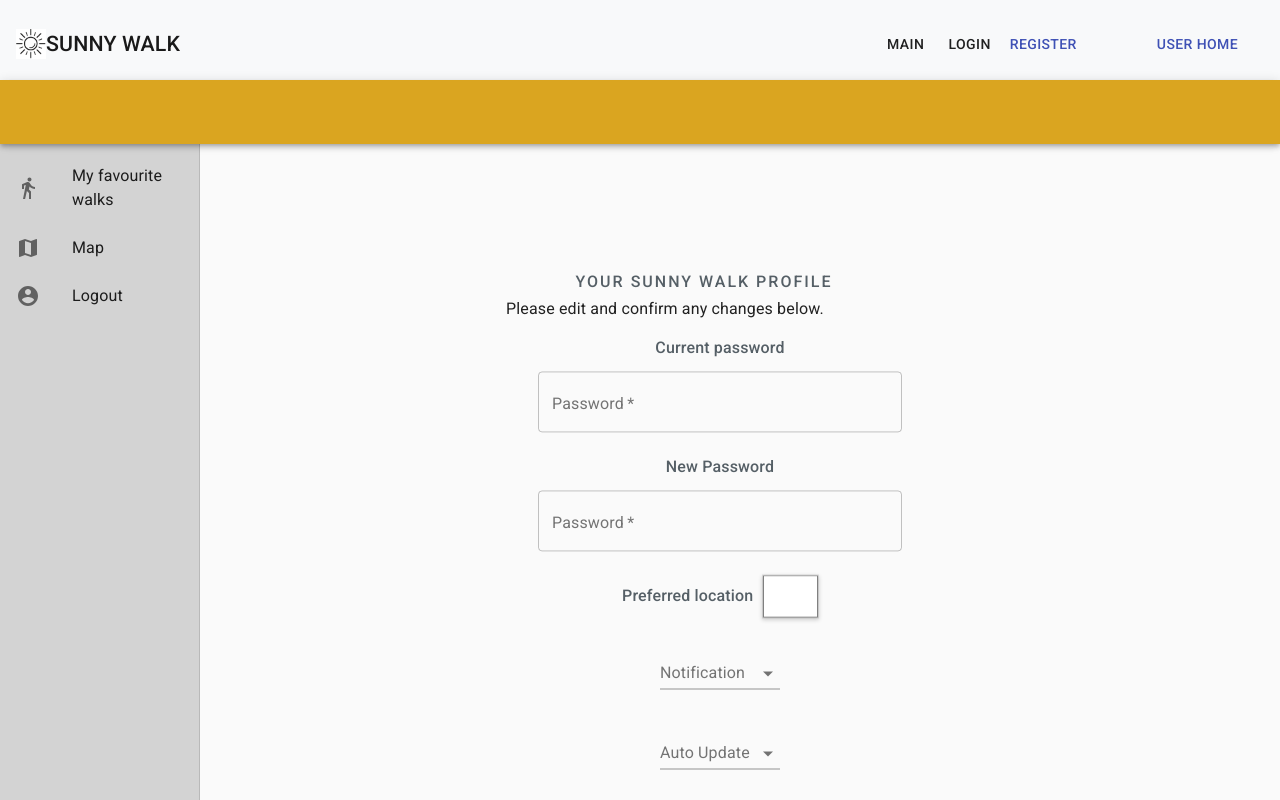
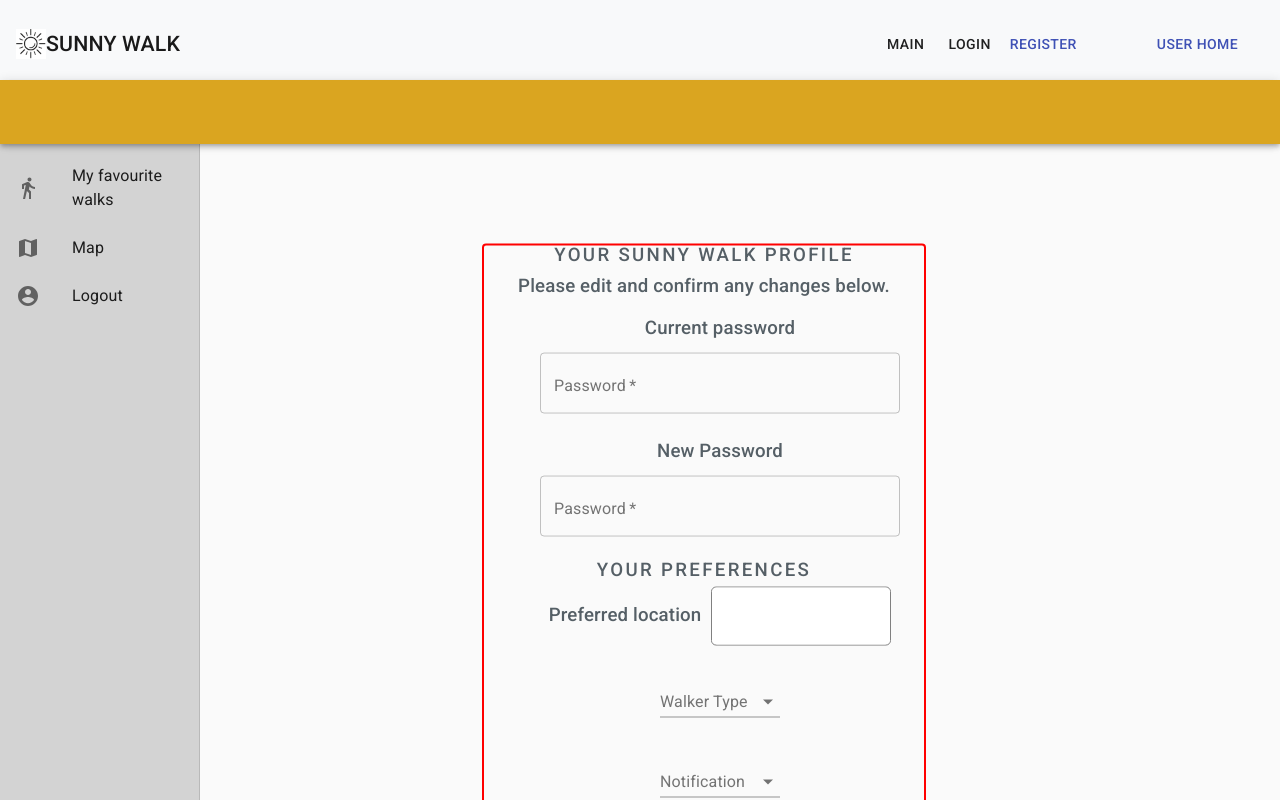
Before and after one commit to CodeBendersTR/sunnywalk-frontend, a React (Create React App) app: page /profile in a window 1280 px wide. Shown: the top 800 px of the page. Built offline with nearby package versions, Linux system fonts and the light colour scheme.

Commit message:
[F3008] Updated features and styling on Profile Page

```diff
--- a/src/components/AutoCompleteText/AutoCompleteText.css
+++ b/src/components/AutoCompleteText/AutoCompleteText.css
@@ -1,22 +1,25 @@
 .AutoCompleteText{
     display:inline-table;
     margin-left:10px;
-    width: 15%;
+    width: 50%;
     border: 1px solid gray;
-    box-shadow: 0 0 0 1px rgba(0,0,0,.1), 0 2px 4px 1px rgba(0,0,0,.18);
-    font-family: Arial, Helvetica, sans-serif;
-    font-size: 14px;
-    color: rgba(0,0,0,0.73);
+    font-family: "Roboto", "Helvetica", "Arial", sans-serif;
+    font-size: inherit;
+    background-color: inherit;
+    border-radius: 5px 5px 5px 5px;
+
 }
 
 .AutoCompleteText input{
     width: 100%;
     border: none;
-    font-family: Arial, Helvetica, sans-serif;
+    font-family: "Roboto", "Helvetica", "Arial", sans-serif;
     font-size: 14px;
-    color: rgba(0,0,0,0.73);
-    padding: 10px 5px;
+    /* color: rgba(0,0,0,0.73); */
+    padding: 18.5px 14px;
     box-sizing: border-box;
+    border-radius: 5px 5px 5px 5px;
+    border-color: grey;
     outline: none;
 }
 .AutoCompleteText ul {
@@ -24,6 +27,7 @@
     text-align: left;
     margin: 0;
     padding: 0;
+    font-size: 14px;
     border-top: 1px solid gray;
 }
 .AutoCompleteText ul::before{
--- a/src/components/AutoCompleteText/AutoCompleteText.js
+++ b/src/components/AutoCompleteText/AutoCompleteText.js
@@ -49,7 +49,7 @@ export default class AutoCompleteText extends React.Component{
     render(){
         const {text} = this.state;
         return(
-            <div className="AutoCompleteText">
+            <div className="AutoCompleteText input">
                 <input value={text} onChange={this.onTextChanged} type="text" />
                 {this.renderSuggestions()}
             </div>
--- /dev/null
+++ b/src/components/BoxSx/BoxSx.js
@@ -0,0 +1,18 @@
+import * as React from 'react';
+import Box from '@material-ui/core/Box';
+
+export default function BoxSx() {
+  return (
+    <Box
+      sx={{
+        width: 300,
+        height: 300,
+        bgcolor: 'primary.dark',
+        ':hover': {
+          backgroundColor: 'primary.main',
+          opacity: [0.9, 0.8, 0.7],
+        },
+      }}
+    />
+  );
+}
--- a/src/components/LoginForm/LoginForm.js
+++ b/src/components/LoginForm/LoginForm.js
@@ -19,7 +19,7 @@ function SignIn() {
             <div className="paper">
 
                 <Typography component="h1" variant="h5">
-                    Log in
+                    Login
                 </Typography>
 
                 <form className="form" noValidate>
@@ -55,7 +55,7 @@ function SignIn() {
                         className="submit"
                         href="../home"
                     >
-                        Log In
+                        LogIn
                     </Button>
 
                     <Grid container>
--- a/src/components/MultiSelect/MultiSelect.js
+++ b/src/components/MultiSelect/MultiSelect.js
@@ -35,8 +35,20 @@ const MenuProps = {
     },
 };
 
+const WalkerTypeSettings = [
+    "Active wheelchair",
+    "Electronic wheelchair",
+    "Pram",
+    "Push walker",
+    "Scooter",
+    "Skater/Rollerblades",
+    "Walker",
+    "With Pet(s)",
+    "With Family",
+    "Other",
+];
 const NotificationSettings = ["Email", "Web Notification"];
-const WeatherPreference = ["Sunny", "Cloudy", "Raining", "Snow", "Windy"];
+const WeatherPreference = ["Sunny", "Partly Sunny", "Cloudy", "Raining", "Snow", "Windy"];
 
 function getStyles(name, objectName, theme) {
     return {
@@ -45,6 +57,43 @@ function getStyles(name, objectName, theme) {
                 ? theme.typography.fontWeightRegular
                 : theme.typography.fontWeightMedium,
     };
+}
+
+function WalkerType() {
+    const classes = useStyles();
+    const theme = useTheme();
+    const [notificationName, setNotificationName] = React.useState([]);
+
+    const handleChange = (event) => {
+        setNotificationName(event.target.value);
+    };
+
+    return (
+        <div>
+            <FormControl className={classes.formControl}>
+                <InputLabel id="demo-mutiple-notification-label">Walker Type</InputLabel>
+                <Select
+                    labelId="demo-mutiple-notification-label"
+                    id="demo-mutiple-notification"
+                    multiple
+                    value={notificationName}
+                    onChange={handleChange}
+                    input={<Input />}
+                    MenuProps={MenuProps}
+                >
+                    {WalkerTypeSettings.map((notification) => (
+                        <MenuItem
+                            key={notification}
+                            value={notification}
+                            style={getStyles(notification, notificationName, theme)}
+                        >
+                            {notification}
+                        </MenuItem>
+                    ))}
+                </Select>
+            </FormControl>
+        </div>
+    );
 }
 
 function NotificationPreferenceSelect() {
@@ -121,4 +170,4 @@ function WeatherPreferenceSelect() {
     );
 }
 
-export { WeatherPreferenceSelect, NotificationPreferenceSelect };
+export { WeatherPreferenceSelect, NotificationPreferenceSelect, WalkerType };
--- a/src/components/ProfileForm/ProfileForm.css
+++ b/src/components/ProfileForm/ProfileForm.css
@@ -3,7 +3,7 @@
     text-align: center;
     color: #555f66;
     font-family: "Roboto", Helvetica, sans-serif;
-    font-size: 12pt;
+    font-size: 14pt;
     font-weight: 500;
 }
 
@@ -17,8 +17,8 @@
     top: 75%;
     left: 55%;
     transform: translate(-50%, -50%);
-    /* border: 2px solid red;
-    border-radius: 4px; */
+    border: 2px solid red;
+    border-radius: 4px;
 }
 
     .body {
@@ -29,7 +29,7 @@
         text-align: center;
         color: #555f66;
         font-family: "Roboto", "Helvetica", "Arial", sans-serif;
-        font-size: 16pt !important;
+        font-size: 16pt;
         font-weight: 500;
     }
 
--- a/src/components/ProfileForm/ProfileForm.js
+++ b/src/components/ProfileForm/ProfileForm.js
@@ -5,19 +5,20 @@ import {
     UkCities,
     WeatherPreferenceSelect,
     NotificationPreferenceSelect,
+    WalkerType,
     SingleSelects,
 } from "../../components";
 
 import TextField from "@material-ui/core/TextField";
 import { Button, Container } from "@material-ui/core";
 
+
 function ProfileForm() {
     return (
         <div>
             <Container className="profile-form-container" component="main" maxWidth="xs">
                     <h1 className="Profile">Your Sunny Walk Profile</h1>
-                        <p>Please edit and confirm any changes below.</p>
-
+                        <p className="Profile">Please edit and confirm any changes below.</p>
                     <ul className="selectTest Profile ">
                         Current password
                         <TextField
@@ -29,7 +30,6 @@ function ProfileForm() {
                             margin="normal"
                             required
                             fullWidth
-
                         />
                     </ul>
                     <ul className="selectTest Profile ">
@@ -45,16 +45,20 @@ function ProfileForm() {
                             fullWidth
                         />
                     </ul>
+                    <h1 className="Profile" text-align="left" >Your Preferences</h1>
                     <ul className="Profile">
                         Preferred location
                         <AutoCompleteText items={UkCities} />
                     </ul>
                     <ul className="Profile">
+                        <WalkerType></WalkerType>
+                    </ul>
+                    <ul className="Profile">
                         <NotificationPreferenceSelect></NotificationPreferenceSelect>
                     </ul>
-                    <ul className="Profile">
+                    {/* <ul className="Profile">
                         <SingleSelects></SingleSelects>
-                    </ul>
+                    </ul> */}
                     <ul className="Profile">
                         <WeatherPreferenceSelect></WeatherPreferenceSelect>
                     </ul>
--- a/src/components/index.js
+++ b/src/components/index.js
@@ -6,10 +6,11 @@ export { default as AutoCompleteText } from './AutoCompleteText/AutoCompleteText
 export { default as UkCities } from './AutoCompleteText/UKCities';
 export { default as LoginForm } from "./LoginForm/LoginForm";
 export { default as RegisterForm } from "./RegisterForm/RegisterForm";
-export { NotificationPreferenceSelect, WeatherPreferenceSelect } from "./MultiSelect/MultiSelect";
+export { NotificationPreferenceSelect, WeatherPreferenceSelect, WalkerType } from "./MultiSelect/MultiSelect";
 export { default as SingleSelects } from "./MultiSelect/SingleSelect";
 export { default as UniversalDrawer } from "./UniversalDrawer/UniversalDrawer";
 export { default as ImageLoad } from "./ImageLoad/ImageLoad";
 export { default as ProfileForm } from "./ProfileForm/ProfileForm";
 export { default as AddResponsiveDrawer } from "./AddResponsiveDrawer/AddResponsiveDrawer";
 export { default as UniversalHeader } from "./UniversalHeader/UniversalHeader";
+export { default as BoxSx } from "./BoxSx/BoxSx";
```
